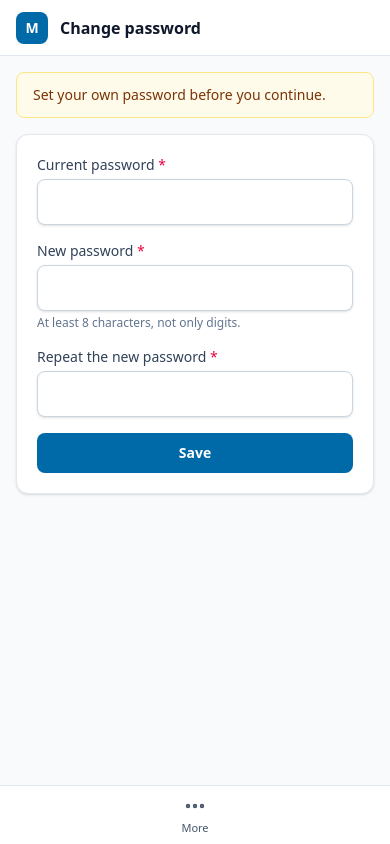
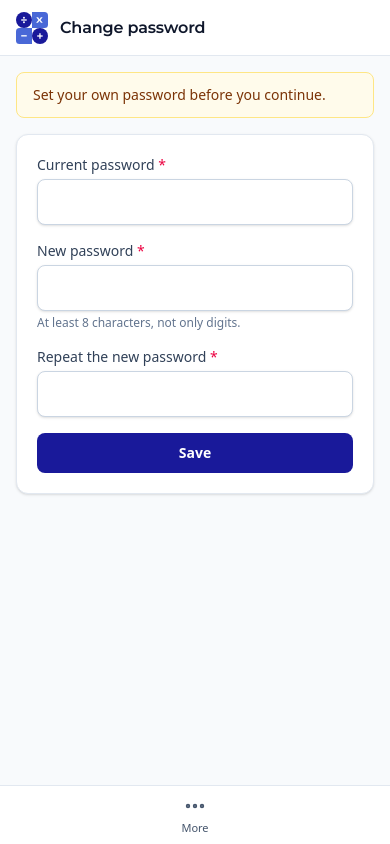
Before and after one commit to Akooo1/math_cntr_crm, a Django app: page /profil/parol/ in a window 390 px wide. Run offline with Django 5.2, Linux system fonts and the light colour scheme; the visitor is signed in with stand-in values (Sample User, id 1); data comes from the database, SQL or seed files in the repository; style sheets or scripts are compiled from the project's sources; parts of the project's set-up code (start-up, migrations or seed data) failed here and were passed over.

Commit message:
Rebrand the UI to the Matematika Markazi logo
- Brand colors from the logo: navy #19199a and blue #4968d7; Tailwind's sky
  scale is redefined in assets/app.css so every screen follows; primary
  buttons are navy
- Montserrat (SIL OFL, self-hosted) for headings and the center name, the
  closest free match to the logo lettering
- Logo mark recreated as SVG (static/brand/mark.svg) in the sidebar, phone top
  bar, receipt and as favicon; full logo on the login page; apple-touch icon,
  512 px icon (for the Telegram bot photo), theme-color
- Center name shown two-tone like the logo (first word navy, the rest blue)
- Dashboard chart uses the brand blue (palette re-validated); 500 page color

Co-Authored-By: Claude Opus 5.5 <noreply@anthropic.com>
Claude-Session: https://claude.ai/code/session_01LVxsNACJpL563DBZ6NScFY

```diff
--- a/apps/billing/templates/billing/receipt.html
+++ b/apps/billing/templates/billing/receipt.html
@@ -12,12 +12,14 @@
   hr { border: 0; border-top: 1px dashed #94a3b8; margin: 8px 0; }
   .big { font-size: 18px; font-weight: 700; }
   .actions { text-align: center; margin: 12px; }
-  button { font-size: 15px; padding: 10px 18px; border-radius: 8px; border: 0; background: #0369a1; color: #fff; }
+  button { font-size: 15px; padding: 10px 18px; border-radius: 8px; border: 0; background: #19199a; color: #fff; }
+  .mark { display: block; width: 40px; height: 40px; margin: 0 auto 6px; }
   @media print { body { background: #fff; } .paper { margin: 0; width: auto; } .actions { display: none; } }
 </style>
 </head>
 <body>
 <div class="paper">
+  <img class="mark" src="{% static 'brand/mark.svg' %}" alt="">
   <h1>{{ info.center_name }}</h1>
   <p class="c muted">{{ info.branch_name }}{% if info.address %}<br>{{ info.address }}{% endif %}{% if info.phone %}<br>{{ info.phone|telefon }}{% endif %}</p>
   {% if info.legal_name or info.inn %}<p class="c muted">{{ info.legal_name }}{% if info.inn %} · {% translate "Tax ID (STIR)" %} {{ info.inn }}{% endif %}</p>{% endif %}
--- a/apps/reports/templates/reports/widgets/overview.html
+++ b/apps/reports/templates/reports/widgets/overview.html
@@ -28,7 +28,7 @@
     <div class="mb-2 flex flex-wrap items-center justify-between gap-2">
       <h3 class="text-sm font-semibold">{% translate "Last 6 months" %}</h3>
       <div class="flex gap-4 text-xs text-slate-600">
-        <span class="flex items-center gap-1.5"><span class="inline-block h-2.5 w-2.5 rounded-sm" style="background:#2a78d6"></span>{% translate "Charged" %}</span>
+        <span class="flex items-center gap-1.5"><span class="inline-block h-2.5 w-2.5 rounded-sm" style="background:#4968d7"></span>{% translate "Charged" %}</span>
         <span class="flex items-center gap-1.5"><span class="inline-block h-2.5 w-2.5 rounded-sm" style="background:#eb6834"></span>{% translate "Collected" %}</span>
       </div>
     </div>
@@ -41,11 +41,11 @@
       {% for m in ctx.chart.months %}
         <div class="relative z-10 flex h-full flex-1 cursor-default items-end justify-center gap-[2px] rounded-md" :class="i === {{ forloop.counter0 }} ? 'bg-slate-50' : ''"
              @mouseenter="i = {{ forloop.counter0 }}" @mouseleave="i = null" @click="i = (i === {{ forloop.counter0 }} ? null : {{ forloop.counter0 }})">
-          <div class="w-1/3 max-w-6 rounded-t" style="height: {{ m.charged_pct|unlocalize }}%; background:#2a78d6"></div>
+          <div class="w-1/3 max-w-6 rounded-t" style="height: {{ m.charged_pct|unlocalize }}%; background:#4968d7"></div>
           <div class="w-1/3 max-w-6 rounded-t" style="height: {{ m.collected_pct|unlocalize }}%; background:#eb6834"></div>
           <div x-show="i === {{ forloop.counter0 }}" x-cloak class="absolute bottom-full z-20 mb-1 w-44 rounded-lg border border-slate-200 bg-white p-2 text-xs shadow-lg {% if forloop.last or forloop.revcounter == 2 %}right-0{% else %}left-0{% endif %}">
             <p class="font-semibold text-slate-800">{{ m.month|date:"F Y" }}</p>
-            <p class="flex justify-between gap-2 text-slate-600"><span class="flex items-center gap-1"><span class="inline-block h-2 w-2 rounded-sm" style="background:#2a78d6"></span>{% translate "Charged" %}</span><span class="tabular-nums">{{ m.charged|som }}</span></p>
+            <p class="flex justify-between gap-2 text-slate-600"><span class="flex items-center gap-1"><span class="inline-block h-2 w-2 rounded-sm" style="background:#4968d7"></span>{% translate "Charged" %}</span><span class="tabular-nums">{{ m.charged|som }}</span></p>
             <p class="flex justify-between gap-2 text-slate-600"><span class="flex items-center gap-1"><span class="inline-block h-2 w-2 rounded-sm" style="background:#eb6834"></span>{% translate "Collected" %}</span><span class="tabular-nums">{{ m.collected|som }}</span></p>
           </div>
         </div>
--- a/assets/app.css
+++ b/assets/app.css
@@ -1,4 +1,43 @@
 @import "tailwindcss";
+
+/* Brand (from the Matematika Markazi logo): navy #19199a = sky-800, blue #4968d7 = sky-500.
+   The whole `sky` scale is redefined, so every existing sky-* class follows the brand.
+   Lead stage "sky" (Yangi) follows it too. */
+@theme {
+  --color-sky-50: #eef1fc;
+  --color-sky-100: #dfe5fa;
+  --color-sky-200: #c2cff5;
+  --color-sky-300: #9db1ee;
+  --color-sky-400: #728de4;
+  --color-sky-500: #4968d7;
+  --color-sky-600: #3550c6;
+  --color-sky-700: #2737b0;
+  --color-sky-800: #19199a;
+  --color-sky-900: #141479;
+  --color-sky-950: #0c0c4a;
+  --font-display: "Montserrat", ui-sans-serif, system-ui, sans-serif;
+}
+
+/* Montserrat (SIL OFL, static/vendor/fonts/montserrat/OFL.txt): the closest free match to
+   the logo's lettering. Headings and the center name only; body text stays system-ui. */
+@font-face {
+  font-family: "Montserrat";
+  font-style: normal;
+  font-weight: 600;
+  font-display: swap;
+  src: url("../vendor/fonts/montserrat/montserrat-latin-600-normal.woff2") format("woff2");
+}
+@font-face {
+  font-family: "Montserrat";
+  font-style: normal;
+  font-weight: 700;
+  font-display: swap;
+  src: url("../vendor/fonts/montserrat/montserrat-latin-700-normal.woff2") format("woff2");
+}
+
+@layer base {
+  h1, h2, h3 { font-family: var(--font-display); letter-spacing: -0.01em; }
+}
 
 @source "../templates";
 @source "../apps";
@@ -7,7 +46,7 @@
   .btn {
     @apply inline-flex items-center justify-center gap-2 rounded-lg px-4 py-2.5 text-sm font-semibold transition focus:outline-none focus:ring-2 focus:ring-sky-600/30 disabled:opacity-50;
   }
-  .btn-primary { @apply inline-flex items-center justify-center gap-2 rounded-lg px-4 py-2.5 text-sm font-semibold transition focus:outline-none focus:ring-2 focus:ring-sky-600/30 disabled:opacity-50 bg-sky-700 text-white hover:bg-sky-800; }
+  .btn-primary { @apply inline-flex items-center justify-center gap-2 rounded-lg px-4 py-2.5 text-sm font-semibold transition focus:outline-none focus:ring-2 focus:ring-sky-600/30 disabled:opacity-50 bg-sky-800 text-white hover:bg-sky-900; }
   .btn-secondary { @apply inline-flex items-center justify-center gap-2 rounded-lg px-4 py-2.5 text-sm font-semibold transition focus:outline-none focus:ring-2 focus:ring-sky-600/30 disabled:opacity-50 border border-slate-300 bg-white text-slate-800 hover:bg-slate-50; }
   .btn-danger { @apply inline-flex items-center justify-center gap-2 rounded-lg px-4 py-2.5 text-sm font-semibold transition focus:outline-none focus:ring-2 focus:ring-sky-600/30 disabled:opacity-50 bg-rose-600 text-white hover:bg-rose-700; }
   .btn-ghost { @apply inline-flex items-center justify-center gap-2 rounded-lg px-4 py-2.5 text-sm font-semibold transition focus:outline-none focus:ring-2 focus:ring-sky-600/30 disabled:opacity-50 text-slate-700 hover:bg-slate-100; }
--- a/templates/base.html
+++ b/templates/base.html
@@ -6,6 +6,10 @@
   <meta name="csrf-token" content="{{ csrf_token }}">
   <title>{% block title %}{{ center_name }}{% endblock %} — {{ center_name }}</title>
   <link rel="stylesheet" href="{% static 'dist/app.css' %}">
+  <link rel="icon" href="{% static 'brand/mark.svg' %}" type="image/svg+xml">
+  <link rel="icon" href="{% static 'brand/favicon-32.png' %}" sizes="32x32" type="image/png">
+  <link rel="apple-touch-icon" href="{% static 'brand/apple-touch-icon.png' %}">
+  <meta name="theme-color" content="#19199a">
   <script src="{% static 'vendor/htmx-2.0.4.min.js' %}" defer></script>
   <script src="{% static 'vendor/alpine-3.14.8.min.js' %}" defer></script>
   <script src="{% static 'js/app.js' %}" defer></script>
@@ -17,8 +21,8 @@
   {# Desktop sidebar #}
   <aside class="hidden md:flex md:w-64 md:flex-col md:fixed md:inset-y-0 border-r border-slate-200 bg-white">
     <div class="flex h-16 items-center gap-2 px-5 border-b border-slate-200">
-      <span class="flex h-9 w-9 items-center justify-center rounded-lg bg-sky-700 text-white font-bold">M</span>
-      <span class="font-semibold text-slate-900 leading-tight">{{ center_name }}</span>
+      <img src="{% static 'brand/mark.svg' %}" alt="" class="h-9 w-9 shrink-0">
+      {% include "components/brand_name.html" %}
     </div>
     <nav class="flex-1 overflow-y-auto p-3 space-y-1">
       {% for n in nav %}
@@ -41,7 +45,7 @@
   <div class="flex-1 md:pl-64">
     {# Top bar #}
     <header class="sticky top-0 z-20 flex h-14 items-center gap-3 border-b border-slate-200 bg-white/95 px-4 backdrop-blur md:h-16 md:px-8">
-      <span class="md:hidden flex h-8 w-8 items-center justify-center rounded-lg bg-sky-700 text-white text-sm font-bold">M</span>
+      <img src="{% static 'brand/mark.svg' %}" alt="" class="md:hidden h-8 w-8 shrink-0">
       <h1 class="min-w-0 flex-1 truncate text-base font-semibold md:text-lg">{% block heading %}{{ center_name }}{% endblock %}</h1>
       {% if branch_options %}
         <form method="post" action="{% url 'core:switch_branch' %}" class="shrink-0">{% csrf_token %}
--- /dev/null
+++ b/templates/components/brand_name.html
@@ -0,0 +1,2 @@
+{# The center name in the logo's style: first word navy, the rest blue (MATEMATIKA / MARKAZI). #}
+{% with parts=center_name.split %}<span class="font-display text-sm font-bold uppercase leading-tight tracking-wide"><span class="block text-sky-800">{{ parts.0 }}</span>{% if parts|length > 1 %}<span class="block text-sky-500">{{ parts|slice:"1:"|join:" " }}</span>{% endif %}</span>{% endwith %}
--- a/templates/errors/500.html
+++ b/templates/errors/500.html
@@ -1,5 +1,5 @@
 <!doctype html><html lang="uz"><head><meta charset="utf-8"><meta name="viewport" content="width=device-width, initial-scale=1"><title>{% translate "Server error" %}</title></head>
 <body style="font-family:system-ui,sans-serif;display:flex;min-height:100vh;align-items:center;justify-content:center;margin:0;background:#f8fafc">
-<div style="text-align:center;padding:2rem"><p style="font-size:3rem;font-weight:700;color:#0369a1;margin:0">500</p>
+<div style="text-align:center;padding:2rem"><p style="font-size:3rem;font-weight:700;color:#19199a;margin:0">500</p>
 <h1 style="font-size:1.25rem">{% translate "Server error" %}</h1><p style="color:#64748b">{% translate "Something went wrong. Try again in a minute." %}</p>
 <a href="/">{% translate "Go to the home page" %}</a></div></body></html>
```
Also changed, not shown: CLAUDE.md (+7 -0 lines), docs/SPEC.md (+7 -0 lines), templates/accounts/login.html (+4 -3 lines), static/brand/apple-touch-icon.png (added), static/brand/favicon-32.png (added), static/brand/icon-512.png (added), static/brand/logo.png (added), static/brand/mark.svg (added), static/vendor/fonts/montserrat/montserrat-latin-600-normal.woff2 (added), static/vendor/fonts/montserrat/montserrat-latin-700-normal.woff2 (added), 1 other file.
